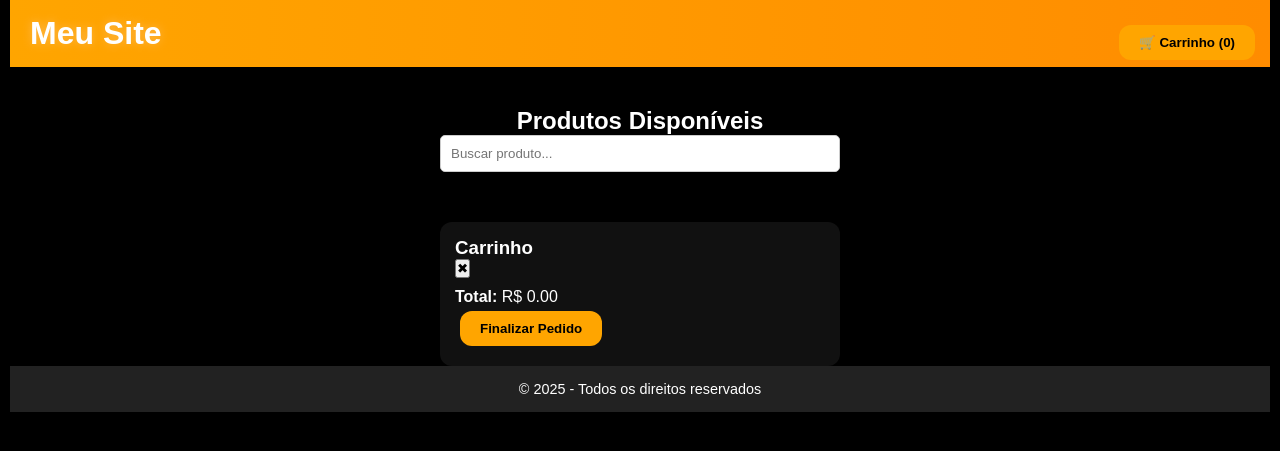
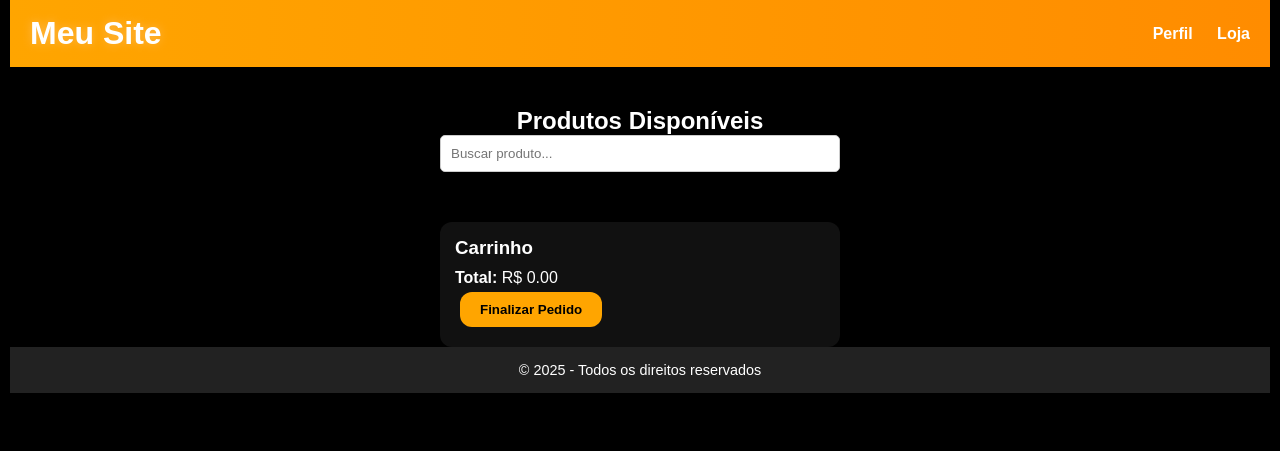
Before and after one commit to jnevesthe/loja-, a Django app: page / in a window 1280 px wide. Shown: the top 451 px of the page. Run offline with Django 5.2, Linux system fonts and the light colour scheme; data that the repository does not hold is empty.

Commit message:
Update list.html

```diff
--- a/accounts/templates/shop/list.html
+++ b/accounts/templates/shop/list.html
@@ -3,125 +3,29 @@
 {% block title %}Loja{% endblock %}
 
 <style>
-/* Estilos gerais */
-.hero-section {
-    text-align: center;
-    margin-bottom: 20px;
-}
-
-/* Carrinho lateral */
-.cart-container {
-    position: fixed;
-    top: 0;
-    right: -320px;
-    width: 320px;
-    height: 100%;
+    .cart-container {
+    position: fixed; /* fixo no body/viewport */
+    top: 20px;       /* distância do topo */
+    right: 20px;     /* distância da direita */
+    width: 250px;    /* largura do carrinho */
     background: #fff;
-    border-left: 2px solid #ccc;
-    padding: 20px;
-    box-shadow: -4px 0 8px rgba(0,0,0,0.3);
-    z-index: 1000;
-    transition: right 0.3s ease;
-    display: flex;
-    flex-direction: column;
-}
-
-.cart-container.active {
-    right: 0;
-}
-
-.cart-header {
-    display: flex;
-    justify-content: space-between;
-    align-items: center;
-    margin-bottom: 15px;
-}
-
-.close-btn {
-    background: none;
-    border: none;
-    font-size: 22px;
-    cursor: pointer;
-}
-
-/* Overlay */
-#overlay {
-    display: none;
-    position: fixed;
-    top: 0;
-    left: 0;
-    width: 100%;
-    height: 100%;
-    background: rgba(0,0,0,0.5);
-    z-index: 900;
-}
-
-/* Lista de produtos no carrinho */
-#cart-items li {
-    display: flex;
-    justify-content: space-between;
-    align-items: center;
-    padding: 8px 0;
-    border-bottom: 1px solid #eee;
-}
-.cart-item-controls button {
-    margin: 0 4px;
-    padding: 4px 8px;
-}
-
-/* Produtos da loja */
-.product-container {
-    display: flex;
-    flex-wrap: wrap;
-    justify-content: center;
-    gap: 20px;
-}
-
-.product-card {
     border: 1px solid #ccc;
+    border-radius: 8px;
     padding: 15px;
-    border-radius: 8px;
-    text-align: center;
-    width: 220px;
-    background: #f9f9f9;
-    box-shadow: 0 2px 6px rgba(0,0,0,0.1);
-}
-.product-card img {
-    max-width: 100%;
-    height: auto;
-    border-radius: 5px;
-}
-.btn {
-    background: #28a745;
-    color: #fff;
-    border: none;
-    padding: 10px 15px;
-    border-radius: 5px;
-    cursor: pointer;
-}
-.btn:hover {
-    background: #218838;
-}
-
-/* Animação do contador */
-@keyframes bounce {
-    0%, 100% { transform: scale(1); }
-    50% { transform: scale(1.3); }
-}
-.bounce {
-    animation: bounce 0.3s ease;
-}
+    box-shadow: 0 4px 8px rgba(0,0,0,0.2);
+    z-index: 1000;   /* garante que fica acima de outros elementos */
+    }
 </style>
 
 {% block main %}
 <h2 class="hero-section">Produtos Disponíveis</h2>
+
 
 <!-- Barra de Pesquisa -->
 <div style="text-align:center; margin-bottom:20px;">
     <input type="text" id="search-bar" placeholder="Buscar produto..." style="padding:10px; width:60%; max-width:400px; border:1px solid #ccc; border-radius:5px;">
 </div>
 
-<!-- Lista de Produtos -->
 <div class="product-container" id="product-container">
     {% for product in products %}
     <div class="product-card" data-name="{{ product.name|lower }}">
@@ -130,8 +34,13 @@
         {% endif %}
         <h3>{{ product.name }} - R$ {{ product.price }}</h3>
         <p class="short-desc">{{ product.description|truncatechars:50 }}</p>
+
+        <!-- Botão Ver Mais -->
         <a href="{% url 'detail' product.id %}" class="btn">Ver mais</a>
-        <br><br>
+        <br/>
+        <br/>
+
+        <!-- Botão Adicionar ao Carrinho -->
         <button type="button" class="btn add-cart"
             data-id="{{ product.id }}"
             data-name="{{ product.name }}"
@@ -142,20 +51,9 @@
     {% endfor %}
 </div>
 
-<!-- Botão Carrinho -->
-<button id="toggle-cart" class="btn" style="position:fixed; top:20px; right:20px; z-index:1100;">
-    🛒 Carrinho (<span id="cart-count">0</span>)
-</button>
-
-<!-- Overlay -->
-<div id="overlay"></div>
-
 <!-- Carrinho -->
-<div id="cart-container" class="cart-container">
-    <div class="cart-header">
-        <h3>Carrinho</h3>
-        <button id="close-cart" class="close-btn">✖</button>
-    </div>
+<div class="cart-container">
+    <h3>Carrinho</h3>
     <ul id="cart-items"></ul>
     <p><strong>Total:</strong> R$ <span id="cart-total">0.00</span></p>
     <button id="finalize-cart" class="btn">Finalizar Pedido</button>
@@ -163,102 +61,37 @@
 
 <script>
 document.addEventListener('DOMContentLoaded', () => {
-    let cart = JSON.parse(localStorage.getItem('cart')) || [];
+    let cart = [];
     const cartItems = document.getElementById('cart-items');
     const cartTotal = document.getElementById('cart-total');
-    const cartCount = document.getElementById('cart-count');
     const searchBar = document.getElementById('search-bar');
-    const cartContainer = document.getElementById('cart-container');
-    const overlay = document.getElementById('overlay');
-    const toggleCartBtn = document.getElementById('toggle-cart');
-    const closeCartBtn = document.getElementById('close-cart');
-
-    function saveCart() {
-        localStorage.setItem('cart', JSON.stringify(cart));
-    }
 
     function updateCart() {
         cartItems.innerHTML = '';
         let total = 0;
-        let quantitySum = 0;
-
         cart.forEach(item => {
             const li = document.createElement('li');
-            li.innerHTML = `
-                <span>${item.name} - R$ ${(item.price * item.quantity).toFixed(2)}</span>
-                <div class="cart-item-controls">
-                    <button class="decrease">-</button>
-                    <span>${item.quantity}</span>
-                    <button class="increase">+</button>
-                    <button class="remove">x</button>
-                </div>
-            `;
-
-            // Ações de aumentar, diminuir, remover
-            li.querySelector('.increase').addEventListener('click', () => {
-                item.quantity++;
-                updateCart();
-            });
-            li.querySelector('.decrease').addEventListener('click', () => {
-                if (item.quantity > 1) {
-                    item.quantity--;
-                } else {
-                    cart = cart.filter(i => i.id !== item.id);
-                }
-                updateCart();
-            });
-            li.querySelector('.remove').addEventListener('click', () => {
-                cart = cart.filter(i => i.id !== item.id);
-                updateCart();
-            });
-
+            li.textContent = `${item.name} x ${item.quantity} - R$ ${(item.price * item.quantity).toFixed(2)}`;
             cartItems.appendChild(li);
             total += item.price * item.quantity;
-            quantitySum += item.quantity;
         });
-
         cartTotal.textContent = total.toFixed(2);
-        cartCount.textContent = quantitySum;
-        cartCount.classList.add('bounce');
-        setTimeout(() => cartCount.classList.remove('bounce'), 300);
-
-        saveCart();
     }
 
-    // Inicializa carrinho salvo
-    updateCart();
-
-    // Mostrar carrinho
-    toggleCartBtn.addEventListener('click', () => {
-        cartContainer.classList.add('active');
-        overlay.style.display = 'block';
-    });
-
-    // Fechar carrinho
-    function closeCart() {
-        cartContainer.classList.remove('active');
-        overlay.style.display = 'none';
-    }
-    closeCartBtn.addEventListener('click', closeCart);
-    overlay.addEventListener('click', closeCart);
-
-    // Adicionar produto ao carrinho
     document.querySelectorAll('.add-cart').forEach(btn => {
         btn.addEventListener('click', () => {
             const id = btn.dataset.id;
             const name = btn.dataset.name;
             const price = parseFloat(btn.dataset.price);
             const existing = cart.find(item => item.id === id);
-
             if (existing) {
-                existing.quantity++;
+                existing.quantity += 1;
             } else {
-                cart.push({ id, name, price, quantity: 1 });
+                cart.push({id, name, price, quantity: 1});
             }
-
             updateCart();
 
-            // Salvar no backend via AJAX
+            // Salva o pedido no banco via AJAX
             fetch("{% url 'add_to_cart' 0 %}".replace('0', id), {
                 method: 'POST',
                 headers: {
@@ -267,17 +100,22 @@ document.addEventListener('DOMContentLoaded', () => {
                 },
                 body: JSON.stringify({ quantity: 1 })
             }).then(response => response.json())
-            .then(data => console.log('Pedido adicionado:', data));
+            .then(data => {
+                console.log('Pedido adicionado:', data);
+            });
         });
     });
 
     // Finalizar pedido com checagem de login
     document.getElementById('finalize-cart').addEventListener('click', () => {
         const isAuthenticated = {{ user.is_authenticated|yesno:"true,false" }};
+
         if (!isAuthenticated) {
+            // Redireciona para login com ?next para voltar depois
             window.location.href = "{% url 'login' %}?next={% url 'list' %}";
         } else {
             alert('Pedidos adicionados com sucesso!');
+            // Aqui você pode redirecionar para a página de pedidos ou perfil
             window.location.href = "{% url 'profile' %}";
         }
     });
@@ -287,7 +125,11 @@ document.addEventListener('DOMContentLoaded', () => {
         const term = searchBar.value.toLowerCase();
         document.querySelectorAll('.product-card').forEach(card => {
             const name = card.getAttribute('data-name');
-            card.style.display = name.includes(term) ? 'block' : 'none';
+            if (name.includes(term)) {
+                card.style.display = 'block';
+            } else {
+                card.style.display = 'none';
+            }
         });
     });
 });
```
